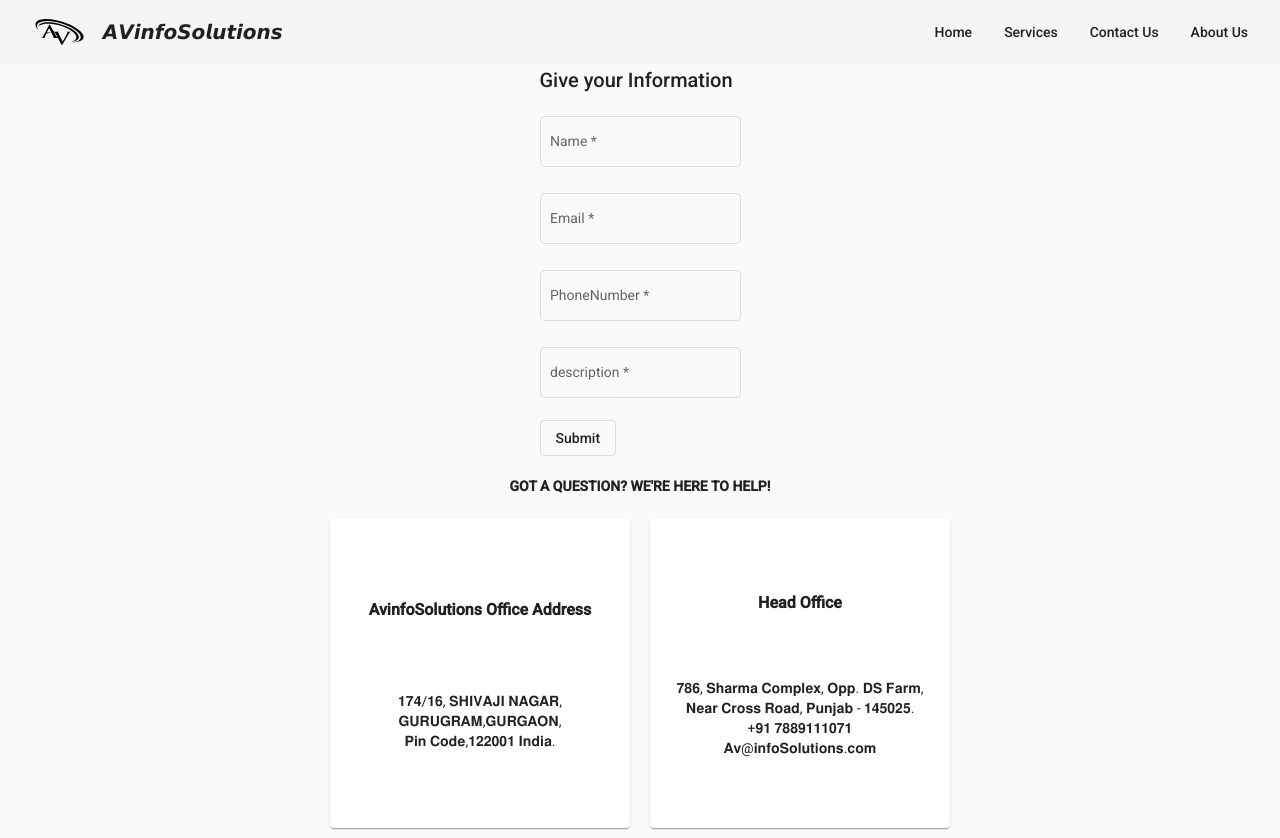
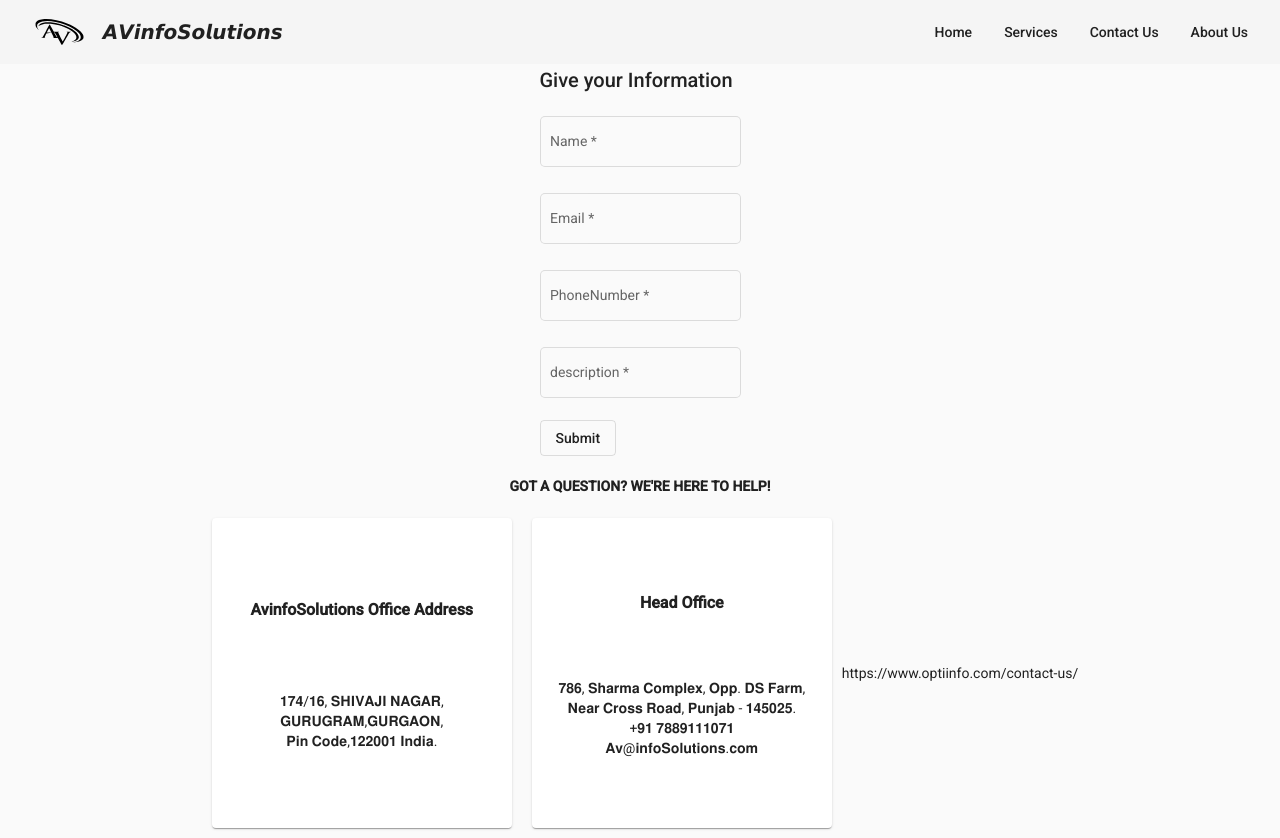
Before and after one commit to vishal121212121212112/AVInfoSolutions, an Angular app: page /contact-us in a window 1280 px wide. Built offline with nearby package versions, Linux system fonts and the light colour scheme.

Commit message:
contactus

```diff
--- a/src/app/Components/contact-us/contact-us.component.html
+++ b/src/app/Components/contact-us/contact-us.component.html
@@ -95,4 +95,5 @@
             𝐀𝐯@𝐢𝐧𝐟𝐨𝐒𝐨𝐥𝐮𝐭𝐢𝐨𝐧𝐬.𝐜𝐨𝐦
         </p>
     </mat-card>
+    https://www.optiinfo.com/contact-us/
 </div>
```
